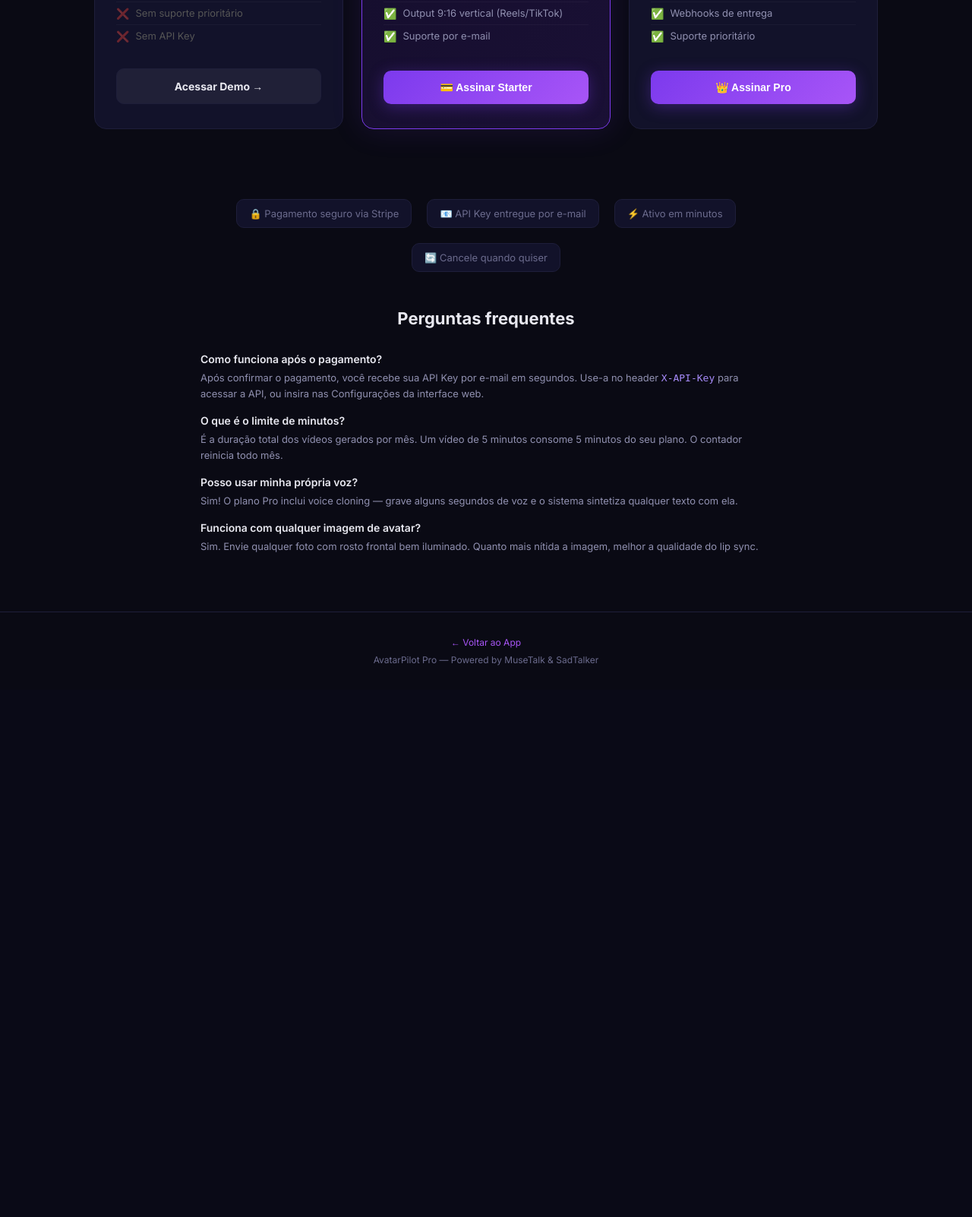
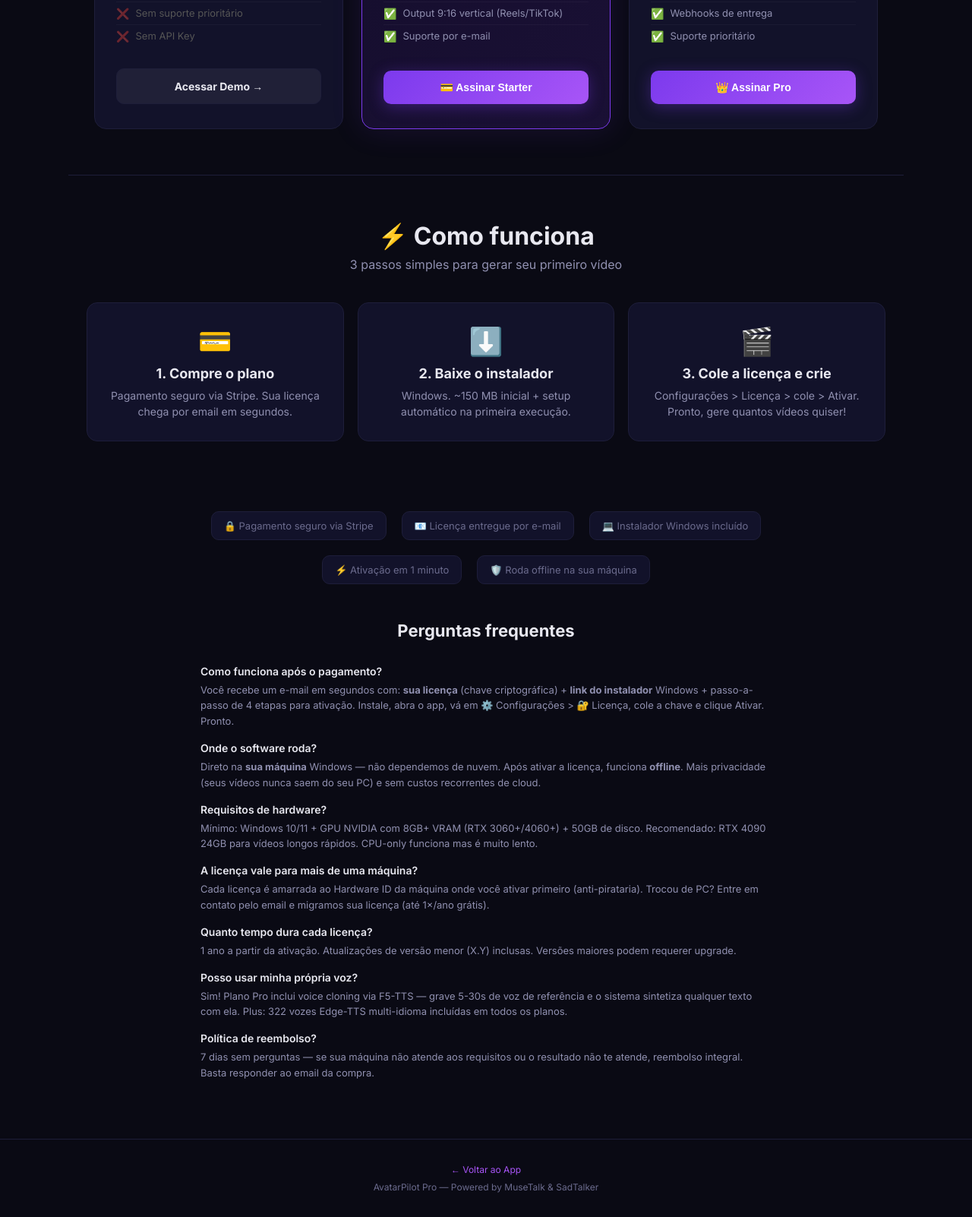
Before and after one commit to guichaves13-cmd/gcg-automation, a Flask app: template avatarpilot_pro/templates/pricing.html in a window 1280 px wide. Shown: the part 886-2488 px from the top of the page at 76% size. Before the commit the page ends 1762 px from the top, so only its background shows below. Run offline with Flask 3, Linux system fonts and the light colour scheme; the template is opened without the code that fills it, so the values that code supplies are empty; some libraries are stand-ins or nearby versions.

Commit message:
feat(pricing): pagina alinhada ao modelo desktop + secao 'Como funciona' + FAQ expandida
Pricing repaginada p/ modelo desktop licenciado (era SaaS API-key):

1. Nova secao 'Como funciona' (3 cards): Compre -> Baixe -> Cole licenca.
   Visual claro do fluxo de compra-uso, reduz friccao de decisao.

2. Trust badges atualizados: 'Licenca entregue por email', 'Instalador
   Windows incluido', 'Roda offline na sua maquina', 'Ativacao em 1 min'.

3. FAQ expandida de 4 para 7 perguntas, todas alinhadas ao desktop:
   - Como funciona apos pagamento (passo-a-passo)
   - Onde roda (sua maquina, offline, privacidade)
   - Requisitos hardware (RTX 3060+/8GB+)
   - Licenca em multiplas maquinas (hardware-binding + migracao 1x/ano)
   - Duracao da licenca (1 ano)
   - Voice cloning (F5-TTS + 322 vozes Edge-TTS)
   - Politica de reembolso (7 dias)

4. Modal de checkout: texto atualizado 'licenca + instalador por email' +
   selo de pagamento Stripe + tempo estimado de entrega.

```diff
--- a/avatarpilot_pro/templates/pricing.html
+++ b/avatarpilot_pro/templates/pricing.html
@@ -234,31 +234,67 @@
     </div>
   </section>
 
+  <!-- COMO FUNCIONA (3 passos) -->
+  <section style="max-width:1100px;margin:0 auto;padding:60px 24px;border-top:1px solid var(--border)">
+    <h2 style="text-align:center;font-size:clamp(24px,4vw,32px);margin-bottom:8px">⚡ Como funciona</h2>
+    <p style="text-align:center;color:var(--muted);margin-bottom:40px">3 passos simples para gerar seu primeiro vídeo</p>
+    <div style="display:grid;grid-template-columns:repeat(auto-fit,minmax(260px,1fr));gap:18px">
+      <div style="background:var(--card);border:1px solid var(--border);border-radius:14px;padding:28px;text-align:center">
+        <div style="font-size:36px;margin-bottom:10px">💳</div>
+        <h3 style="margin:0 0 8px;font-size:18px">1. Compre o plano</h3>
+        <p style="color:var(--muted);font-size:14px;line-height:1.5;margin:0">Pagamento seguro via Stripe. Sua licença chega por email em segundos.</p>
+      </div>
+      <div style="background:var(--card);border:1px solid var(--border);border-radius:14px;padding:28px;text-align:center">
+        <div style="font-size:36px;margin-bottom:10px">⬇️</div>
+        <h3 style="margin:0 0 8px;font-size:18px">2. Baixe o instalador</h3>
+        <p style="color:var(--muted);font-size:14px;line-height:1.5;margin:0">Windows. ~150 MB inicial + setup automático na primeira execução.</p>
+      </div>
+      <div style="background:var(--card);border:1px solid var(--border);border-radius:14px;padding:28px;text-align:center">
+        <div style="font-size:36px;margin-bottom:10px">🎬</div>
+        <h3 style="margin:0 0 8px;font-size:18px">3. Cole a licença e crie</h3>
+        <p style="color:var(--muted);font-size:14px;line-height:1.5;margin:0">Configurações &gt; Licença &gt; cole &gt; Ativar. Pronto, gere quantos vídeos quiser!</p>
+      </div>
+    </div>
+  </section>
+
   <!-- TRUST -->
   <section class="trust-section">
     <div class="trust-badges">
       <div class="trust-badge">🔒 Pagamento seguro via Stripe</div>
-      <div class="trust-badge">📧 API Key entregue por e-mail</div>
-      <div class="trust-badge">⚡ Ativo em minutos</div>
-      <div class="trust-badge">🔄 Cancele quando quiser</div>
+      <div class="trust-badge">📧 Licença entregue por e-mail</div>
+      <div class="trust-badge">💻 Instalador Windows incluído</div>
+      <div class="trust-badge">⚡ Ativação em 1 minuto</div>
+      <div class="trust-badge">🛡️ Roda offline na sua máquina</div>
     </div>
 
     <h2 class="trust-title" style="margin-top:48px">Perguntas frequentes</h2>
     <div class="faq-item">
       <div class="faq-q">Como funciona após o pagamento?</div>
-      <div class="faq-a">Após confirmar o pagamento, você recebe sua API Key por e-mail em segundos. Use-a no header <code style="color:#a78bfa">X-API-Key</code> para acessar a API, ou insira nas Configurações da interface web.</div>
+      <div class="faq-a">Você recebe um e-mail em segundos com: <strong>sua licença</strong> (chave criptográfica) + <strong>link do instalador</strong> Windows + passo-a-passo de 4 etapas para ativação. Instale, abra o app, vá em ⚙️ Configurações &gt; 🔐 Licença, cole a chave e clique Ativar. Pronto.</div>
     </div>
     <div class="faq-item">
-      <div class="faq-q">O que é o limite de minutos?</div>
-      <div class="faq-a">É a duração total dos vídeos gerados por mês. Um vídeo de 5 minutos consome 5 minutos do seu plano. O contador reinicia todo mês.</div>
+      <div class="faq-q">Onde o software roda?</div>
+      <div class="faq-a">Direto na <strong>sua máquina</strong> Windows — não dependemos de nuvem. Após ativar a licença, funciona <strong>offline</strong>. Mais privacidade (seus vídeos nunca saem do seu PC) e sem custos recorrentes de cloud.</div>
+    </div>
+    <div class="faq-item">
+      <div class="faq-q">Requisitos de hardware?</div>
+      <div class="faq-a">Mínimo: Windows 10/11 + GPU NVIDIA com 8GB+ VRAM (RTX 3060+/4060+) + 50GB de disco. Recomendado: RTX 4090 24GB para vídeos longos rápidos. CPU-only funciona mas é muito lento.</div>
+    </div>
+    <div class="faq-item">
+      <div class="faq-q">A licença vale para mais de uma máquina?</div>
+      <div class="faq-a">Cada licença é amarrada ao Hardware ID da máquina onde você ativar primeiro (anti-pirataria). Trocou de PC? Entre em contato pelo email e migramos sua licença (até 1×/ano grátis).</div>
+    </div>
+    <div class="faq-item">
+      <div class="faq-q">Quanto tempo dura cada licença?</div>
+      <div class="faq-a">1 ano a partir da ativação. Atualizações de versão menor (X.Y) inclusas. Versões maiores podem requerer upgrade.</div>
     </div>
     <div class="faq-item">
       <div class="faq-q">Posso usar minha própria voz?</div>
-      <div class="faq-a">Sim! O plano Pro inclui voice cloning — grave alguns segundos de voz e o sistema sintetiza qualquer texto com ela.</div>
+      <div class="faq-a">Sim! Plano Pro inclui voice cloning via F5-TTS — grave 5-30s de voz de referência e o sistema sintetiza qualquer texto com ela. Plus: 322 vozes Edge-TTS multi-idioma incluídas em todos os planos.</div>
     </div>
     <div class="faq-item">
-      <div class="faq-q">Funciona com qualquer imagem de avatar?</div>
-      <div class="faq-a">Sim. Envie qualquer foto com rosto frontal bem iluminado. Quanto mais nítida a imagem, melhor a qualidade do lip sync.</div>
+      <div class="faq-q">Política de reembolso?</div>
+      <div class="faq-a">7 dias sem perguntas — se sua máquina não atende aos requisitos ou o resultado não te atende, reembolso integral. Basta responder ao email da compra.</div>
     </div>
   </section>
 
@@ -273,7 +309,7 @@
   <div class="modal-overlay" id="checkout-modal" style="display:none" onclick="if(event.target===this)closeModal()">
     <div class="modal-box">
       <h3 id="modal-title">Assinar Starter</h3>
-      <p id="modal-desc">Informe seu e-mail para receber a API Key após o pagamento.</p>
+      <p id="modal-desc">Informe seus dados para receber a <strong>licença + instalador</strong> por email após o pagamento.</p>
       <label>Seu nome</label>
       <input type="text" id="modal-name" placeholder="Ex: João Silva">
       <label>Seu e-mail</label>
@@ -285,8 +321,12 @@
       <div id="modal-error"></div>
       <div id="modal-loading">
         <div class="spinner"></div>
-        <div style="font-size:13px;color:var(--muted)">Criando sessão de pagamento...</div>
+        <div style="font-size:13px;color:var(--muted)">Criando sessão de pagamento segura...</div>
       </div>
+      <p style="font-size:11px;color:var(--dim);margin-top:14px;text-align:center">
+        🔒 Pagamento processado pela Stripe — não armazenamos dados de cartão. <br>
+        Após pagar, sua licença chega em até 1 min por email com instruções de ativação.
+      </p>
     </div>
   </div>
 
```
